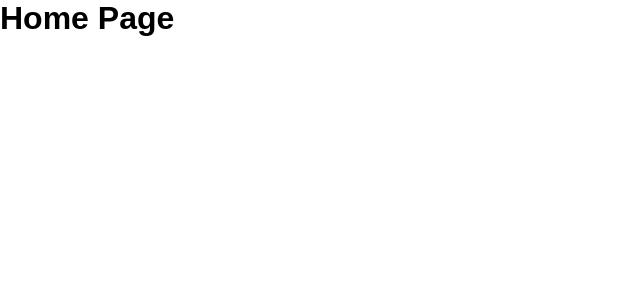
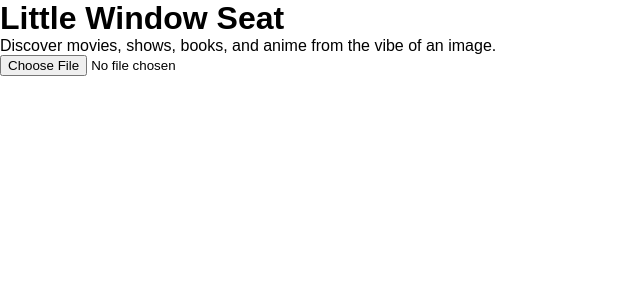
Before and after one commit to swayamshree-243/littlewindowseat, a React app in the folder frontend/: page / in a window 1280 px wide. Shown: the top 300 px of the page, without its empty margins (0-640 px from the left). Built offline with nearby package versions, Linux system fonts and the light colour scheme; the HTML template or start-up script is replaced by a standard one.

Commit message:
feat: add image file selection

```diff
--- /dev/null
+++ b/frontend/src/components/UploadBox.jsx
@@ -0,0 +1,27 @@
+import { useState } from "react";
+
+function UploadBox() {
+  const [file, setFile] = useState(null);
+
+  const handleFileChange = (event) => {
+    setFile(event.target.files[0]);
+  };
+
+  return (
+    <div>
+      <input
+        type="file"
+        accept="image/*"
+        onChange={handleFileChange}
+      />
+
+      {file && (
+        <p>
+          Selected: {file.name}
+        </p>
+      )}
+    </div>
+  );
+}
+
+export default UploadBox;
--- a/frontend/src/pages/Home.jsx
+++ b/frontend/src/pages/Home.jsx
@@ -1,5 +1,17 @@
+import UploadBox from "../components/UploadBox";
+
 function Home() {
-  return <h1>Home Page</h1>;
+  return (
+    <main>
+      <h1>Little Window Seat</h1>
+
+      <p>
+        Discover movies, shows, books, and anime from the vibe of an image.
+      </p>
+
+      <UploadBox />
+    </main>
+  );
 }
 
 export default Home;
```
